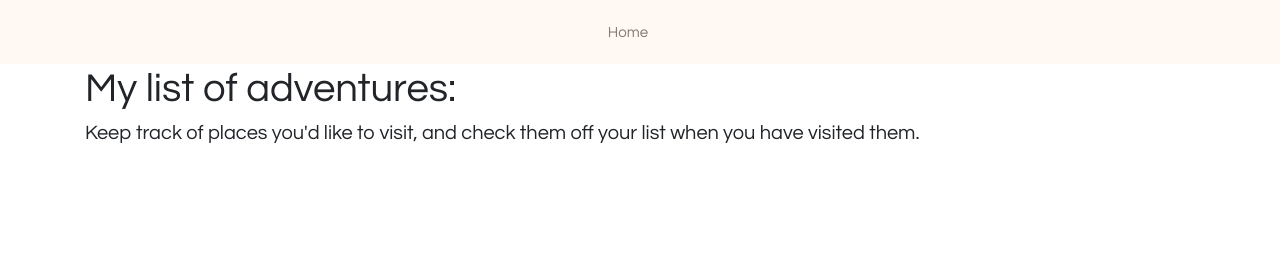
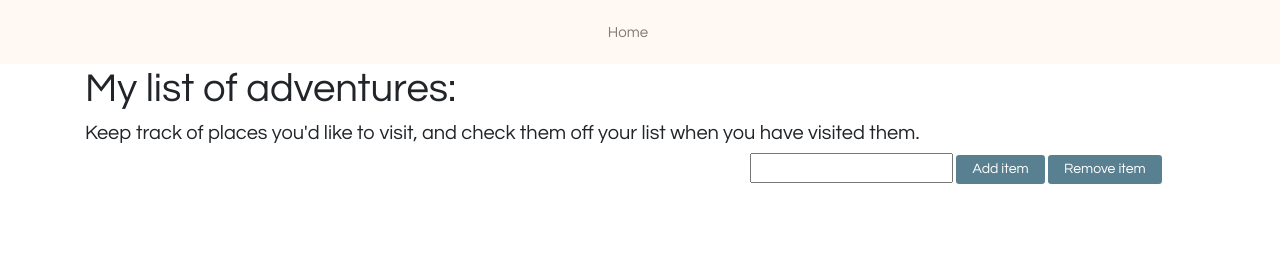
Before and after one commit to raynamecham/adventure-spark, a Flask app: page /adventure_list in a window 1280 px wide; the page is wider, and only the part inside the window is pictured. Shown: the part 539-800 px from the top of that part. Run offline with Flask 2, Linux system fonts and the light colour scheme; data that the repository does not hold is empty; some libraries are stand-ins or nearby versions.

Commit message:
working on adventure list add and remove

```diff
--- a/server.py
+++ b/server.py
@@ -145,6 +145,19 @@ def add_to_list():
 
     return 'success'
 
+@app.route('/add_new_location', methods=["POST"])
+def add_new_location():
+    """Adds user input location to Adventure List"""
+
+    if 'user_id' not in session:
+        abort(500)
+
+    user_id = session['user_id']
+    location_id = request.form['location_id']
+
+    crud.create_location(location_id)
+    crud.create_adventure(user_id, location_id)
+
 @app.route('/sign_me_up')
 def view_sign_up():
     """View sign up page"""
--- /dev/null
+++ b/static/js/adventureList.js
@@ -0,0 +1,32 @@
+// Add location to list
+
+function addItem() {
+    let a = document.getElementById("adventure-list");
+    let addLocationName = document.getElementById("add-location-name");
+    let li = document.createElement("li");
+    li.setAttribute('id', addLocationName.value);
+    li.appendChild(document.createTextNode(addLocationName.value));
+    a.appendChild(li);
+    $.post({
+        url: '/api/add_to_list',
+        data: {location_id: locationId},
+        success: function(){
+            console.log('Add to list returned success code.');
+            window.location.href = "/adventure_list";
+        },
+        error: function(){
+            console.log('Add to list returned failure code.');
+            window.location.href = "/sign_me_up";
+        }
+    });
+}
+
+// Remove item from list
+
+function removeItem() {
+
+    let a = document.getElementById("adventure-list");
+    let addLocationName = document.getElementById("add-location-name");
+    let item = document.getElementById(addLocationName.value);
+    a.removeChild(item);
+}
--- a/static/js/map.js
+++ b/static/js/map.js
@@ -53,7 +53,7 @@ function initMap() {
             <h4>${location.name}</h4>
             <p>${location.description}</p>
             <div class="d-flex justify-content-center">
-              <button type="button" class="add-to-my-list btn btn-primary btn-sm px-3" data-location-id="${location.id}" onclick="addToList(this)">Add To List</button>
+              <button type="button" class="btn btn-primary btn-sm px-3" data-location-id="${location.id}" onclick="addToList(this)">Add To List</button>
             </div>
           </div>
         </div>
--- a/templates/adventure_list.html
+++ b/templates/adventure_list.html
@@ -27,7 +27,7 @@
     <div class="row">
         <div class="col-lg-7">
             {% for adventure in adventure_list %}
-            <ul class="list-group list-group-flush">
+            <ul id="adventure-list" class="list-group list-group-flush">
                 {% if adventure.location_id %}
 
                 <label for="adventure-list-item" class="list-group-item">
@@ -38,9 +38,18 @@
                 {% endif %}
 
             </ul>
+
             {% endfor %}
+        </div>
+
+        <div class="col-lg-5">
+            <input type="text" id="add-location-name" />
+            <button type="button" onclick="addItem()" class="btn btn-primary btn-sm px-3">Add item</button>
+            <button type="button" onclick="removeItem()" class="btn btn-primary btn-sm px-3">Remove item</button>
         </div>
     </div>
 </div>
 
+<script src="/static/js/adventureList.js"></script>
+
 {% endblock %}
--- a/templates/sign_up.html
+++ b/templates/sign_up.html
@@ -30,7 +30,7 @@
         <label for="password">Password</label>
         <input type="password" name="password" id="password" required>
         <input type="submit" value="Sign Up">
-      </form>
+    </form>
 </div>
 
 {% endblock %}
```
